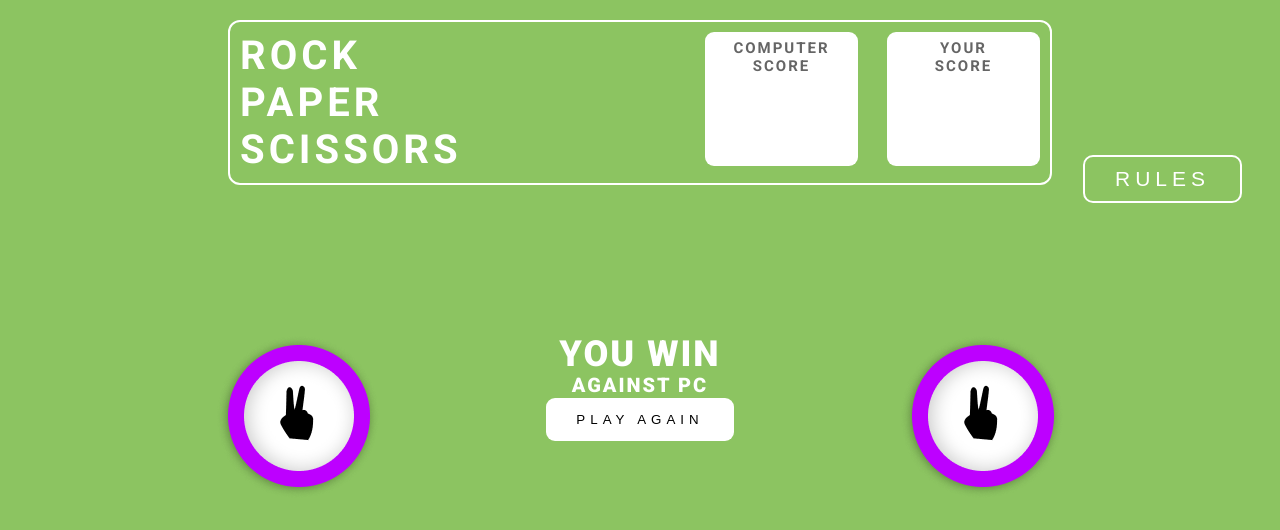
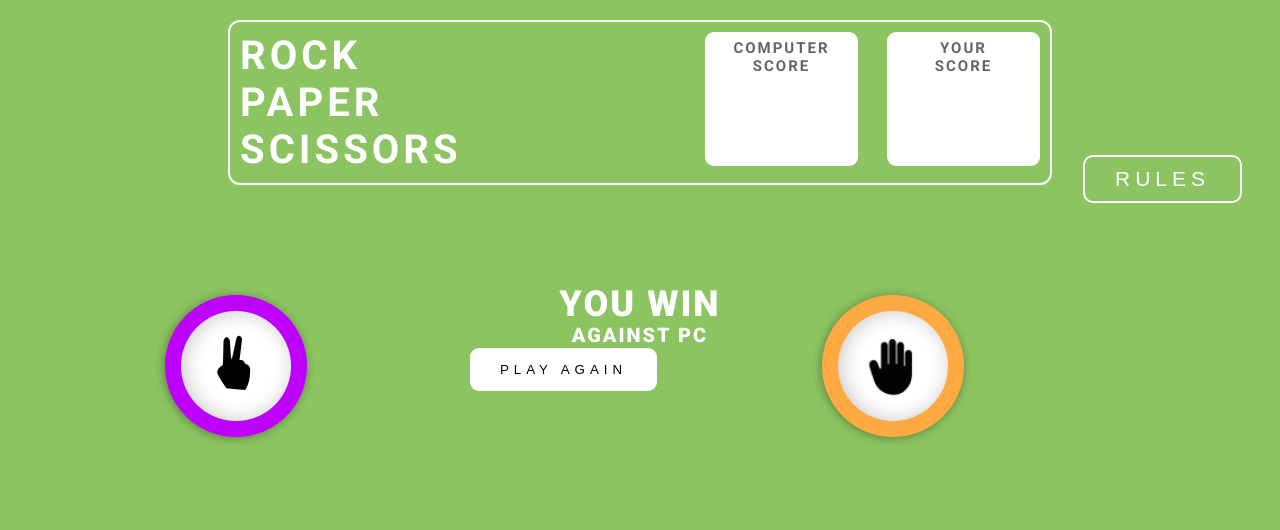
Before and after one commit to GajendraRao007/Rock-Paper-Scissor-Game, a plain HTML site: page index.html in a window 1280 px wide. Both pictures are taken after a click on the link 767 px from the left and 269 px from the top of the page. Drawn offline with Linux system fonts and the light colour scheme.

Commit message:
added js for - computer pick Random options(rock,paper,scissor) & displayed on page

```diff
--- a/index.html
+++ b/index.html
@@ -52,7 +52,7 @@
         <button id="Rules-btn">RULES</button>
 
 
-        <div class="match-area">
+        <div id="match-area">
             <div id="you-picked"> <a href="#" id="rockbtn">
                 <!-- <img src="Images\Group 6.png" alt="Rock" srcset=""> -->
             </a>
@@ -63,7 +63,7 @@
            </div>
 
             <div id="Pc-picked"> <a href="#" id="scissorbtn">
-                <img src="Images\Group 7.png" alt="scissor" srcset=""></a>
+                <!-- <img src="Images\Group 7.png" alt="scissor" srcset=""></a> -->
             </div>
 
         </div>
--- a/main.js
+++ b/main.js
@@ -28,19 +28,45 @@ pickedRock.addEventListener('click',()=>{
     let options = document.getElementById('options');
     options.style.display = 'none';
 
+    let showRound = document.getElementById('match-area')
+    showRound.style.display = 'flex';
+
 });
 pickedPaper.addEventListener('click',()=>{
     let displayPaper =document.getElementById('you-picked');
     displayPaper.innerHTML = '<img src="Images/Group 8.png" alt="paper" srcset="">';
     console.log('picked paper');
+
     let options = document.getElementById('options');
     options.style.display = 'none';
+
+    let showRound = document.getElementById('match-area')
+    showRound.style.display = 'flex';
 })
 
 pickedScissor.addEventListener('click',()=>{
     let displayScissor = document.getElementById('you-picked');
     displayScissor.innerHTML ='<img src="Images/Group 7.png" alt="scissor" srcset="">';
     console.log('picked scissor');
+
     let options = document.getElementById('options');
     options.style.display = 'none';
+
+    let showRound = document.getElementById('match-area')
+    showRound.style.display = 'flex';
 })
+
+let compicked = ['pickedRock', 'pickedPaper', 'pickedScissor'];
+
+    compickedIndex = Math.floor(Math.random()* compicked.length);
+
+    let comDisplay = document.getElementById('Pc-picked');
+    let compickedRandom = compicked[compickedIndex];
+
+    if(compickedRandom == 'pickedRock'){
+        comDisplay.innerHTML = '<img src="Images/Group 6.png" alt="stone" srcset="">';
+    }else if(compickedRandom == 'pickedPaper'){
+        comDisplay.innerHTML = '<img src="Images/Group 7.png" alt="paper" srcset="">';
+    }else if(compickedRandom == 'pickedScissor'){
+        comDisplay.innerHTML = '<img src="Images/Group 8.png" alt="scissor" srcset="">';
+    }
--- a/style.css
+++ b/style.css
@@ -159,14 +159,18 @@ li::marker {
 
 /*Match area*/
 
-.match-area{
+#match-area{
     display: flex;
     justify-content: space-evenly;
     align-items: center;
+    /* padding: 50px; */
+    margin-top: 100px;
+    display: none;
 }
 
 #play-again{
-    margin: auto;
+    display: block;
+    margin: 0 auto;
     padding: 14px 30px;
     border-radius: 9px;
     letter-spacing: 5px;
@@ -191,9 +195,3 @@ li::marker {
     font-size: 20px;
     letter-spacing: 2px;
 }
-
-.match-area{
-    /* display: none; */
-    padding: 50px;
-    margin-top: 100px;
-}
```
